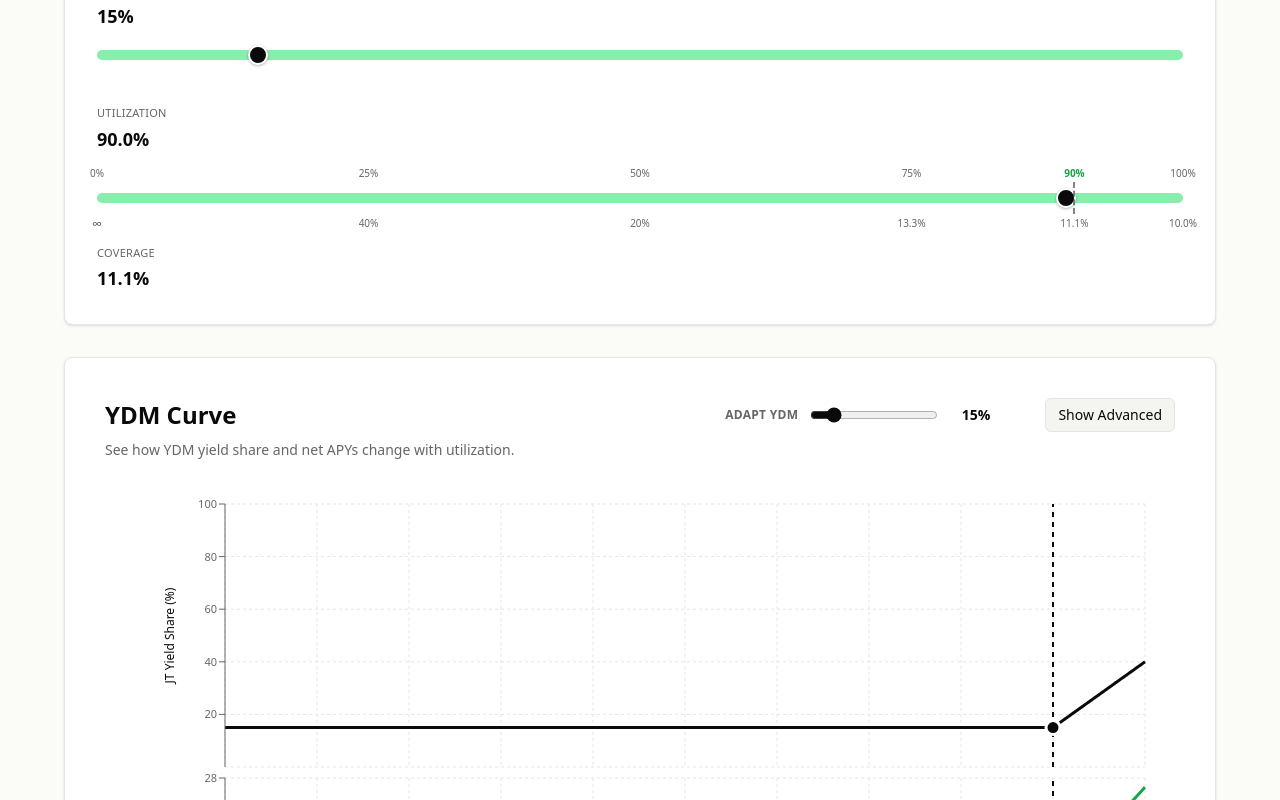
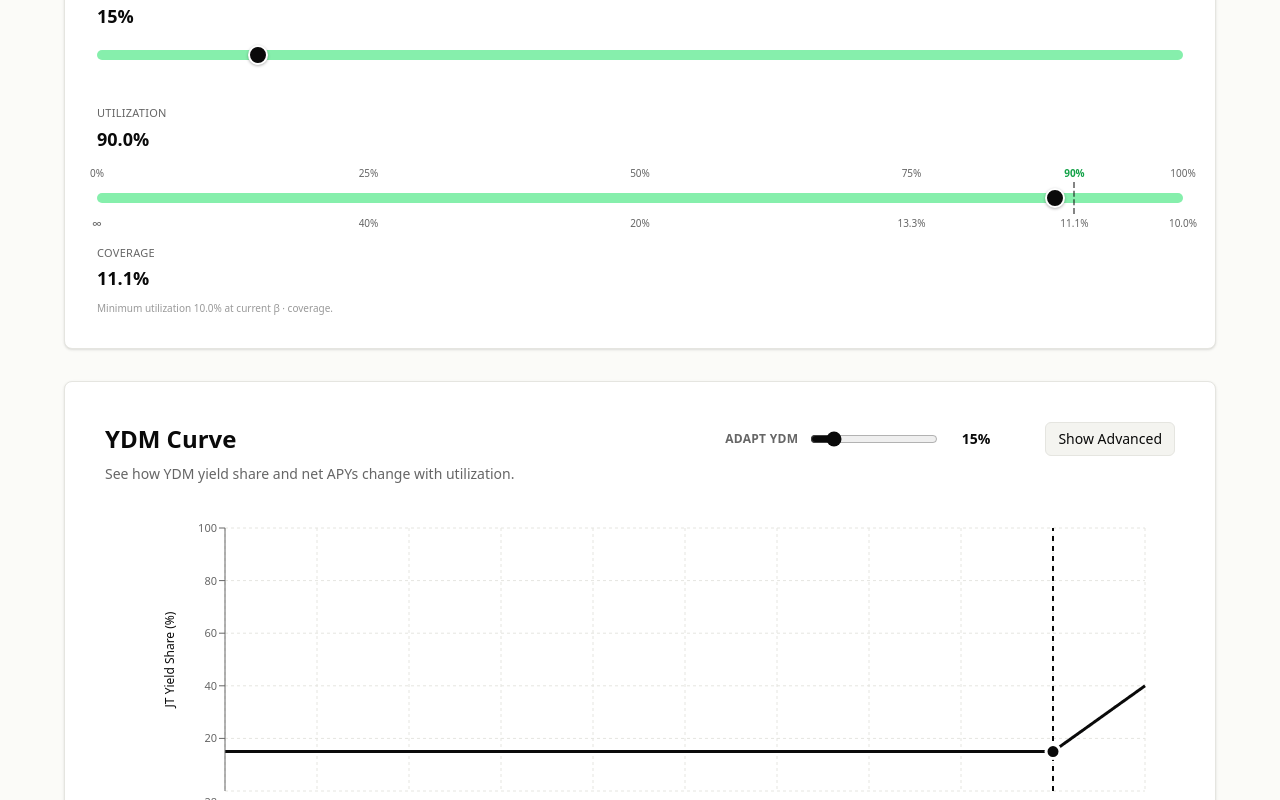
Before and after one commit to roycoprotocol/royco-simulator, a Next.js app: page / in a window 1280 px wide. Shown: the part 1554-2354 px from the top of the page. Built offline with nearby package versions, Linux system fonts and the light colour scheme.

Commit message:
clamp simple slider min to β·COV; nudge utilization to floor when inputs change

```diff
--- a/app/page.tsx
+++ b/app/page.tsx
@@ -212,6 +212,20 @@ export default function YieldSimulator() {
       setSeniorCapital(s !== null && Number.isFinite(s) ? formatNumberWithCommas(s.toFixed(2)) : '');
     }
   }, [utilization, capitalInputMode, minCoverage, beta, seniorCapital, juniorCapital]);
+
+  // If β or COV change such that the current utilization falls below the new
+  // β·COV floor, nudge utilization up to the floor so the simple slider's
+  // constraint is respected and results stay well-defined.
+  useEffect(() => {
+    const cov = parseNumber(minCoverage) / 100;
+    const betaNumLocal = parseNumber(beta) / 100;
+    if (!Number.isFinite(cov) || !Number.isFinite(betaNumLocal)) return;
+    const floor = Math.min(1, Math.max(0, cov * betaNumLocal));
+    if (utilization < floor) {
+      // eslint-disable-next-line react-hooks/set-state-in-effect
+      setUtilization(floor);
+    }
+  }, [minCoverage, beta, utilization]);
 
   const selectedExample = useMemo(
     () => (selectedExampleId ? EXAMPLE_PRESETS.find((preset) => preset.id === selectedExampleId) ?? null : null),
@@ -563,6 +577,14 @@ export default function YieldSimulator() {
       ? simplePositionFromUtil(TARGET_UTIL)
       : complexPositionFromUtil(TARGET_UTIL);
     const utilFromPos = variant === 'simple' ? simpleUtilFromPosition : complexUtilFromPosition;
+    // Mathematical floor: util > β·COV is required for a positive junior capital.
+    // For the simple slider we clamp the thumb; for complex we allow the full range.
+    const covNum = parseNumber(minCoverage) / 100;
+    const betaNumLocal = parseNumber(beta) / 100;
+    const minUtil = Number.isFinite(covNum) && Number.isFinite(betaNumLocal)
+      ? Math.min(1, Math.max(0, covNum * betaNumLocal))
+      : 0;
+    const sliderMin = variant === 'simple' ? minUtil : 0;
     const trySnap = (pos: number) => {
       const u = utilFromPos(pos);
       if (Math.abs(u - TARGET_UTIL) <= SNAP_UTIL_TOLERANCE) setUtilization(TARGET_UTIL);
@@ -627,11 +649,14 @@ export default function YieldSimulator() {
           <input
             id={inputId}
             type="range"
-            min={0}
+            min={sliderMin}
             max={1}
             step={0.001}
-            value={sliderPosition}
-            onChange={(e) => setUtilization(utilFromPos(parseFloat(e.target.value)))}
+            value={Math.max(sliderPosition, sliderMin)}
+            onChange={(e) => {
+              const u = utilFromPos(parseFloat(e.target.value));
+              setUtilization(variant === 'simple' ? Math.max(u, minUtil) : u);
+            }}
             onPointerUp={(e) => trySnap(parseFloat((e.target as HTMLInputElement).value))}
             onMouseUp={(e) => trySnap(parseFloat((e.target as HTMLInputElement).value))}
             onTouchEnd={(e) => trySnap(parseFloat((e.target as HTMLInputElement).value))}
@@ -673,6 +698,11 @@ export default function YieldSimulator() {
             })()}
           </p>
         </div>
+        {variant === 'simple' && minUtil > 0 && (
+          <p className="mt-2 text-[10px] text-[#999999]">
+            Minimum utilization {`${(minUtil * 100).toFixed(1)}%`} at current β · coverage.
+          </p>
+        )}
         {variant === 'complex' && utilization > 1 && (
           <div className="mt-3 rounded-md border border-[#fde68a] bg-[#fffbeb] px-3 py-2 text-xs text-[#854d0e]">
             Utilization above 100% implies a Junior drawdown has occurred. The protocol blocks new Senior deposits past 100%, so reaching this state requires Junior NAV losses.
```
